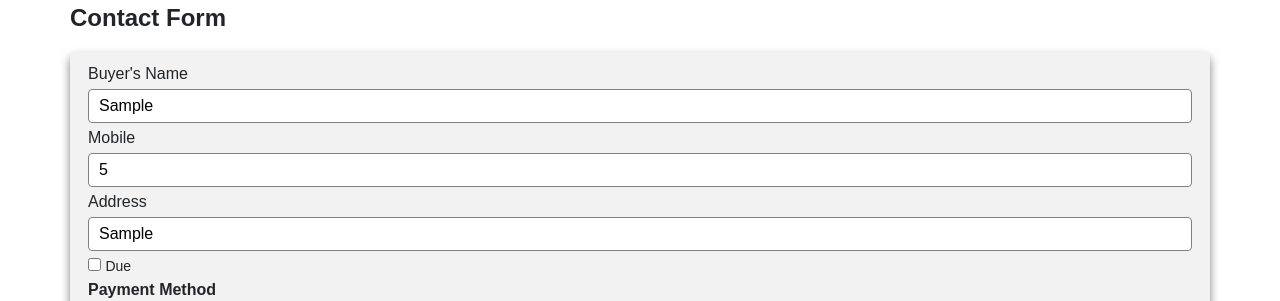
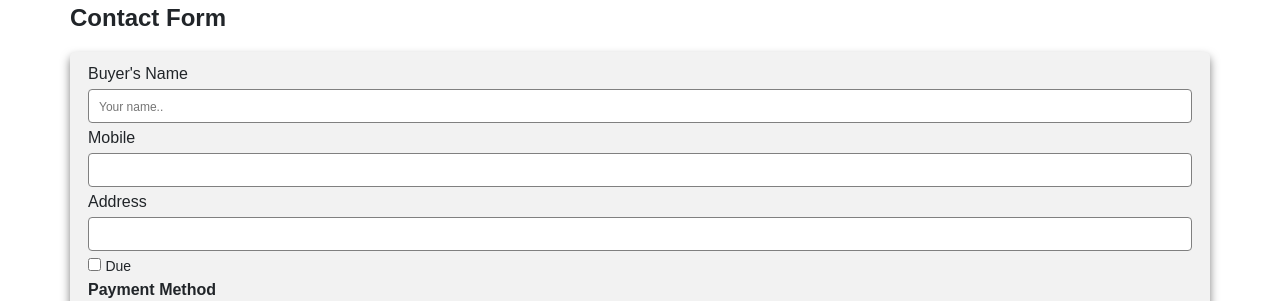
Before and after one commit to Mahin-Hasan/Functional-Form-Using-JQuery, a plain HTML site: page index.html in a window 1280 px wide. Both pictures are taken after typing "Sample", "5", "Sample" into the empty fields and a click on the button "Submit". Shown: the top 301 px of the page. Drawn offline with nearby package versions, Linux system fonts and the light colour scheme.

Commit message:
Clearing input fields when submit button is clicked

```diff
--- a/js/app.js
+++ b/js/app.js
@@ -1,5 +1,5 @@
-$(document).ready(function(){
-   $('#plus_btn').on('click',function(){
+$(document).ready(function () {
+    $('#plus_btn').on('click', function () {
         $('.add-items').append(`  <div class="border border-2  p-2 mt-3">
      <label for="">Product Name</label>
      <input id="input_field4" class="input-style" type="text" placeholder="Product name..">
@@ -13,11 +13,11 @@ $(document).ready(function(){
      <input id="input_field8" class="input-style" type="text" placeholder="">
  </div>`);
     });
-   $('#close_btn').on('click',function(){
+    $('#close_btn').on('click', function () {
         console.log('working')
         $('#remove_all').remove();
     });
-   $('#submit_btn').on('click',function(){
+    $('#submit_btn').on('click', function () {
         var input1 = $('#input_field1').val();
         var input2 = $('#input_field2').val();
         var input3 = $('#input_field3').val();
@@ -26,7 +26,7 @@ $(document).ready(function(){
         var input6 = $('#input_field6').val();
         var input7 = $('#input_field7').val();
         var input8 = $('#input_field8').val();
-    console.log(input1,input2,input3);
+        console.log(input1, input2, input3);
         $('#output_field').append(` <div class="mt-3">
     <h4 class="text-success">Results</h4>
     <p>Buyers Name: ${input1}</p>
@@ -38,32 +38,8 @@ $(document).ready(function(){
     <p>Rate: ${input7}</p>
     <p>Amount: ${input8}</p>
 </div>`);
-    // $('#input_field').change(function (){
+        $('input').val('');
 
-    // })
-   })
+
     });
-
-/*
-$('.add-items').append(`<div class="mx-2">
-     <label for="">Buyer's Name</label>
-     <input class="input-style" type="text" placeholder="Your name..">
-     <label for="">Mobile</label>
-     <input class="input-style" type="text" placeholder="">
-     <label for="">Address</label>
-     <input class="input-style" type="text" placeholder="">
-     <input type="checkbox" name="" id="">
-     <label class="checkbox-label" for="horns">Due</label>
-     <p class="fw-semibold fs-6 mb-1">Payment Method</p>
-     <p class="mb-0 pb-0">Accepted Cards</p>
-     <i class="fa-brands fa-cc-visa bg-primary fs-2 rounded-1 "></i>
-     <i class="fa-brands fa-cc-amex bg-info fs-2 rounded-1"></i>
-     <i class="fa-brands fa-cc-mastercard bg-danger fs-2 rounded-1"></i>
-     <i class="fa-brands fa-cc-discover bg-warning fs-2 rounded-1 "></i>
-     <div class="mt-4">
-         <button id="plus_btn" type="button" class="btn border fw-bold">+</button>
-         <button id="close_btn" type="button" class="btn btn-danger">Close</button>
-         <button id="submit_btn" type="button" class="btn btn-success">Submit</button>
-     </div>
- </div>`);
-*/
+});
```
Also changed, not shown: css/style.css (+1 -17 lines), index.html (+0 -11 lines). Lines whose indentation alone changed are shown as unchanged.
